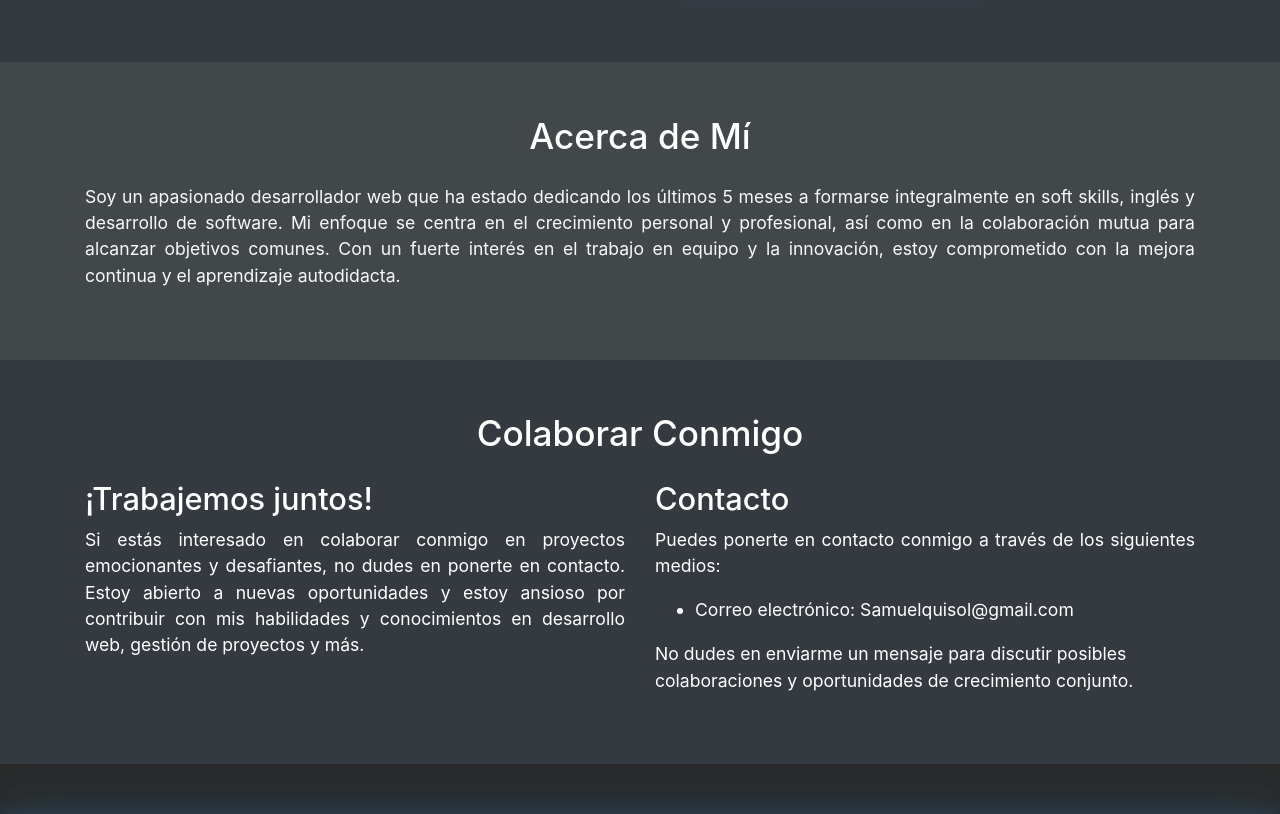
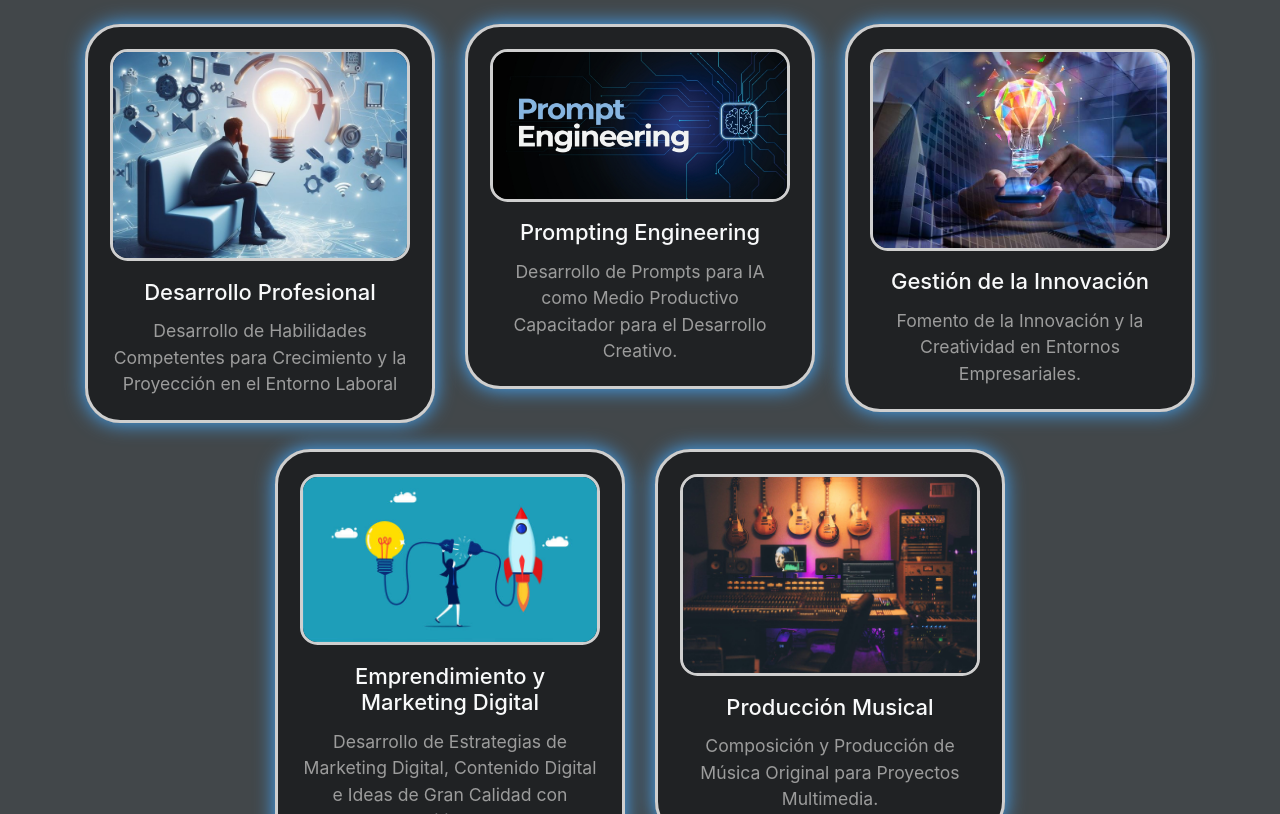
Before and after one commit to samuelquisol/Portafolio-de-Trabajo, a plain HTML site: page index.html in a window 1280 px wide. Shown: the part 1986-2800 px from the top of the page. Drawn offline with nearby package versions, Linux system fonts and the light colour scheme; a web font is replaced by a local one.

Commit message:
Portafolio 2.1.1

```diff
--- /dev/null
+++ b/habilidadesProgramacion.json
@@ -0,0 +1,22 @@
+{
+  "servicios": [
+    {
+      "nombre": "Desarrollo Web",
+      "descripcion": "Desarrollo de Sitios Web Modernos y Funcionales.",
+      "imagen": "desarrollo-web.jpg",
+      "enlace": "#proyectos"
+    },
+    {
+      "nombre": "Gestión de Bases de Datos",
+      "descripcion": "Diseño, Implementación y Administración de Bases de Datos.",
+      "imagen": "gestion-bases-datos.jpg",
+      "enlace": "https://github.com/samuelquisol/DB-Management"
+    },
+    {
+      "nombre": "Gestión de Proyectos",
+      "descripcion": "Planificación y Gestión Eficiente de Proyectos de Desarrollo.",
+      "imagen": "gestion-proyectos.png",
+      "enlace": ""
+    }
+  ]
+}
--- /dev/null
+++ b/habilidadesTransversales.json
@@ -0,0 +1,34 @@
+{
+    "habilidades": [
+        {
+            "nombre": "Desarrollo Profesional",
+            "descripcion": "Desarrollo de Habilidades Competentes para Crecimiento y la Proyección en el Entorno Laboral",
+            "imagen": "auto-aprendizaje.jpg",
+            "enlace": ""
+        },
+        {
+            "nombre": "Prompting Engineering",
+            "descripcion": "Desarrollo de Prompts para IA como Medio Productivo Capacitador para el Desarrollo Creativo.",
+            "imagen": "prompting-engineering.jpg",
+            "enlace": ""
+        },
+        {
+            "nombre": "Gestión de la Innovación",
+            "descripcion": "Fomento de la Innovación y la Creatividad en Entornos Empresariales.",
+            "imagen": "gestion-innovacion.jpg",
+            "enlace": ""
+        },
+        {
+            "nombre": "Emprendimiento y Marketing Digital",
+            "descripcion": "Desarrollo de Estrategias de Marketing Digital, Contenido Digital e Ideas de Gran Calidad con Impacto Positivo y Alto Valor",
+            "imagen": "emprendimiento-marketing.jpg",
+            "enlace": ""
+        },
+        {
+            "nombre": "Producción Musical",
+            "descripcion": "Composición y Producción de Música Original para Proyectos Multimedia.",
+            "imagen": "produccion-musical.jpg",
+            "enlace": "https://www.bandlab.com/samuelxter"
+        }
+    ]
+}
--- a/index.html
+++ b/index.html
@@ -18,7 +18,7 @@
   <header>
     <nav class="navbar navbar-expand-lg navbar-dark">
       <div class="container">
-        <a class="navbar-brand mx-auto" href="#"><img src="https://static.vecteezy.com/system/resources/previews/000/627/245/original/vector-briefcase-icon-symbol-sign.jpg" alt="Samuelquisol" class="mr-2 rounded-circle" style="width: 40px; height: 40px;"> Samuelquisol</a>
+        <a class="navbar-brand mx-auto" href="#"><img src="https://static.vecteezy.com/system/resources/previews/000/627/245/original/vector-briefcase-icon-symbol-sign.jpg" alt="Samuelquisol" class="mr-2 rounded-circle" style="width: 40px; height: 40px;"> <span>Samuelquisol</span></a>
         <button class="navbar-toggler mx-auto" type="button" data-toggle="collapse" data-target="#navbarSupportedContent" aria-controls="navbarSupportedContent" aria-expanded="false" aria-label="Toggle navigation">
           <svg xmlns="http://www.w3.org/2000/svg" width="16" height="16" fill="white" class="bi bi-list" viewBox="0.1 12 17 0.1">
             <path fill-rule="evenodd" d="M2.5 12a.5.5 0 0 1 .5-.5h10a.5.5 0 0 1 0 1H3a.5.5 0 0 1-.5-.5m0-4a.5.5 0 0 1 .5-.5h10a.5.5 0 0 1 0 1H3a.5.5 0 0 1-.5-.5m0-4a.5.5 0 0 1 .5-.5h10a.5.5 0 0 1 0 1H3a.5.5 0 0 1-.5-.5"/>
@@ -62,7 +62,7 @@
   <section id="acerca" class="py-5">
     <div class="container">
       <h2 class="text-center mb-4" data-aos="fade-down">Acerca de Mí</h2>
-      <p class="text-justify text-light" data-aos="fade-down">Soy un apasionado desarrollador web que ha estado dedicando los últimos 5 meses a formarse integralmente en soft skills, inglés y desarrollo de software. Mi enfoque se centra en el crecimiento personal y profesional, así como en la colaboración mutua para alcanzar objetivos comunes. Con un fuerte interés en el trabajo en equipo y la innovación, estoy comprometido con la mejora continua y el aprendizaje autodidacta.</p>
+      <p class="text-light" data-aos="fade-down">Soy un apasionado desarrollador web que ha estado dedicando los últimos 5 meses a formarse integralmente en soft skills, inglés y desarrollo de software. Mi enfoque se centra en el crecimiento personal y profesional, así como en la colaboración mutua para alcanzar objetivos comunes. Con un fuerte interés en el trabajo en equipo y la innovación, estoy comprometido con la mejora continua y el aprendizaje autodidacta.</p>
     </div>
   </section>
 
@@ -72,17 +72,27 @@
       <h2 class="text-center text-white mb-4" data-aos="fade-down">Colaborar Conmigo</h2>
       <div class="row">
         <div class="col-md-6">
-          <h3 data-aos="fade-down" class="text-white">¡Trabajemos juntos!</h3>
-          <p data-aos="fade-down" class="text-white text-justify">Si estás interesado en colaborar conmigo en proyectos emocionantes y desafiantes, no dudes en ponerte en contacto. Estoy abierto a nuevas oportunidades y estoy ansioso por contribuir con mis habilidades y conocimientos en desarrollo web, gestión de proyectos y más.</p>
+          <h3 data-aos="fade-down" class="text-white">¡Trabajemos Juntos!</h3>
+          <p data-aos="fade-down" class="text-white">Si estás interesado en colaborar conmigo en proyectos emocionantes y desafiantes, no dudes en ponerte en contacto. Estoy abierto a nuevas oportunidades y estoy ansioso por contribuir con mis habilidades y conocimientos en desarrollo web, gestión de proyectos y más.</p>
         </div>
         <div class="col-md-6">
           <h3 data-aos="fade-down" class="text-white">Contacto</h3>
-          <p data-aos="fade-down" class="text-white text-justify">Puedes ponerte en contacto conmigo a través de los siguientes medios:</p>
+          <p data-aos="fade-down" class="text-white">Puedes ponerte en contacto conmigo a través de los siguientes medios:</p>
           <ul data-aos="fade-down" class="text-white">
-            <li>Correo electrónico: Samuelquisol@gmail.com</li>
+            <li>Correo Electrónico: Samuelquisol@gmail.com</li>
           </ul>
           <p data-aos="fade-down" class="text-white">No dudes en enviarme un mensaje para discutir posibles colaboraciones y oportunidades de crecimiento conjunto.</p>
         </div>
+      </div>
+    </div>
+  </section>
+
+  <!-- Otras Habilidades -->
+  <section id="habilidades" class="py-5">
+    <div class="container">
+      <h2 class="text-center text-white mb-4" data-aos="fade-down">Otras Habilidades</h2>
+      <div class="row" id="project-cards">
+        <!-- Aquí se cargarán las cards de Otras Habilidades -->
       </div>
     </div>
   </section>
--- a/perfil.json
+++ /dev/null
@@ -1,44 +0,0 @@
-{
-    "servicios": [
-      {
-        "nombre": "Desarrollo Web",
-        "descripcion": "Desarrollo de Sitios Web Modernos y Funcionales.",
-        "imagen": "desarrollo-web.jpg"
-      },
-      {
-        "nombre": "Gestión de Proyectos",
-        "descripcion": "Planificación y Gestión Eficiente de Proyectos de Desarrollo.",
-        "imagen": "gestion-proyectos.png"
-      },
-      {
-        "nombre": "Gestión de Bases de Datos",
-        "descripcion": "Diseño, Implementación y Administración de Bases de Datos.",
-        "imagen": "gestion-bases-datos.jpg"
-      },
-      {
-        "nombre": "Prompting Engineering",
-        "descripcion": "Desarrollo de prompts para IA como medio productivo capacitador para el desarrollo creativo.",
-        "imagen": "prompting-engineering.jpg"
-      },
-      {
-        "nombre": "Gestión de la Innovación",
-        "descripcion": "Fomento de la Innovación y la Creatividad en Entornos Empresariales.",
-        "imagen": "gestion-innovacion.jpg"
-      },
-      {
-        "nombre": "Desarrollo Profesional",
-        "descripcion": "Desarrollo de Habilidades Competentes para Crecimiento y la Proyección en el Entorno Laboral",
-        "imagen": "auto-aprendizaje.jpg"
-      },
-      {
-        "nombre": "Emprendimiento y Marketing Digital",
-        "descripcion": "Desarrollo de Estrategias de Marketing Digital, Contenido Digital e Ideas de Gran Calidad con Impacto Positivo y Alto Valor",
-        "imagen": "emprendimiento-marketing.jpg"
-      },
-      {
-        "nombre": "Producción Musical",
-        "descripcion": "Composición y Producción de Música Original para Proyectos Multimedia.",
-        "imagen": "produccion-musical.jpg"
-      }
-    ]
-  }
--- a/scripts.js
+++ b/scripts.js
@@ -1,12 +1,13 @@
 document.addEventListener('DOMContentLoaded', function () {
     // Cargar datos del archivo JSON para Perfil
-    fetch('perfil.json')
+    fetch('habilidadesProgramacion.json')
       .then(response => response.json())
       .then(data => {
         const perfilSection = document.querySelector('#perfil .row');
         data.servicios.forEach(servicio => {
           perfilSection.innerHTML += `
             <div class="col-md-6 col-lg-4 mb-4" data-aos="fade-down">
+              <a href="${servicio.enlace}" class="text-decoration-none">
                 <div class="card text-center cardPerfil">
                   <div class="card-body">
                     <img src="img/perfil/${servicio.imagen}" alt="${servicio.nombre}" class="img-fluid mb-3 mx-auto" width="500px">
@@ -14,6 +15,7 @@ document.addEventListener('DOMContentLoaded', function () {
                     <p class="card-text">${servicio.descripcion}</p>
                   </div>
                 </div>
+              </a>
             </div>
             `;
           });
@@ -34,6 +36,29 @@ document.addEventListener('DOMContentLoaded', function () {
                     <img src="img/proyectos/${proyecto.imagen}" alt="${proyecto.nombre}" class="img-fluid mb-3 mx-auto" width="500px">
                     <h5 class="card-title text-center text-light">${proyecto.nombre}</h5>
                     <p class="card-text text-center">${proyecto.descripcion}</p>
+                  </div>
+                </div>
+              </a>
+            </div>
+          `;
+        });
+      })
+      .catch(error => console.log('Error:', error));
+
+    // Cargar datos del archivo JSON para Habilidades Transversales
+    fetch('habilidadesTransversales.json')
+      .then(response => response.json())
+      .then(data => {
+        const habilidadesSection = document.querySelector('#habilidades .row');
+        data.habilidades.forEach(habilidad => {
+          habilidadesSection.innerHTML += `
+            <div class="col-md-6 col-lg-4 mb-4" data-aos="fade-down">
+              <a href="${habilidad.enlace}" class="text-decoration-none">
+                <div class="card">
+                  <div class="card-body">
+                    <img src="img/habilidades/${habilidad.imagen}" alt="${habilidad.nombre}" class="img-fluid mb-3 mx-auto" width="500px">
+                    <h5 class="card-title text-center text-light">${habilidad.nombre}</h5>
+                    <p class="card-text text-center">${habilidad.descripcion}</p>
                   </div>
                 </div>
               </a>
```
Also changed, not shown: img/habilidades/auto-aprendizaje.jpg (renamed from img/perfil/auto-aprendizaje.jpg), img/habilidades/emprendimiento-marketing.jpg (renamed from img/perfil/emprendimiento-marketing.jpg), img/habilidades/gestion-innovacion.jpg (renamed from img/perfil/gestion-innovacion.jpg), img/habilidades/produccion-musical.jpg (renamed from img/perfil/produccion-musical.jpg), img/habilidades/prompting-engineering.jpg (renamed from img/perfil/prompting-engineering.jpg). Lines whose indentation alone changed are shown as unchanged.
